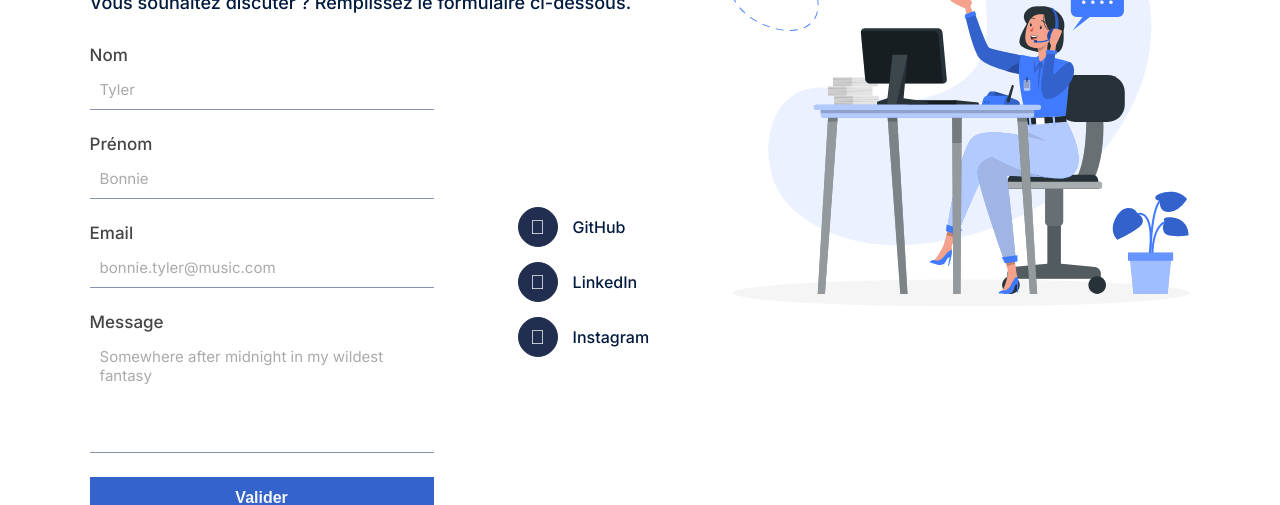
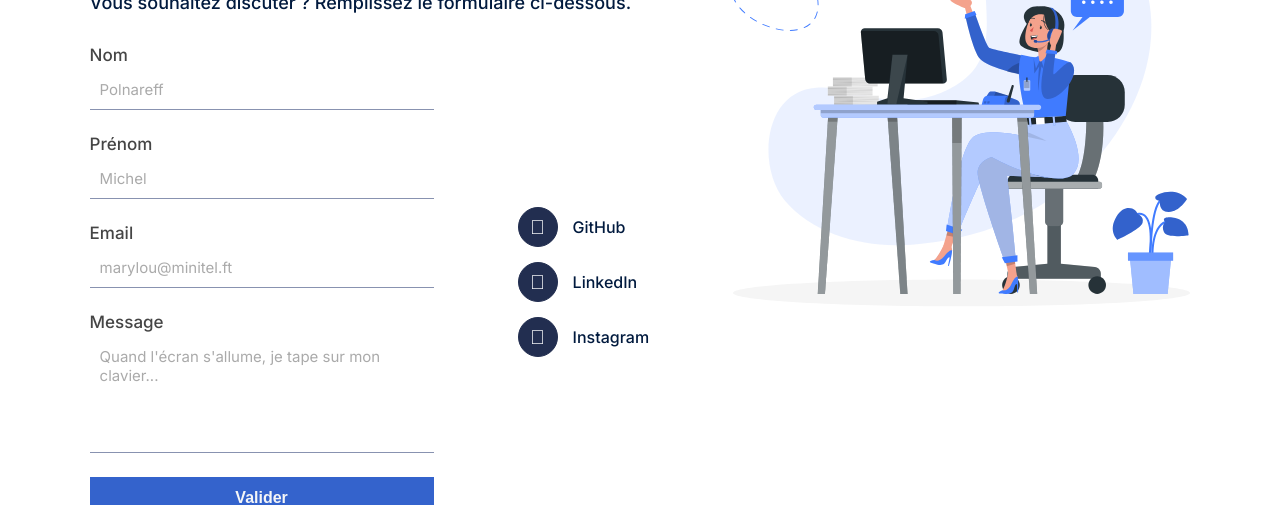
Before and after one commit to J-D25/portfolio, a React (Create React App) app: page /contact in a window 1280 px wide. Shown: the part 197-702 px from the top of the page. Built offline with nearby package versions, Linux system fonts and the light colour scheme.

Commit message:
src/components/Contact.js : ajout de placeholders personnalisés de manière aléatoire

```diff
--- a/src/components/Contact.js
+++ b/src/components/Contact.js
@@ -3,8 +3,10 @@ import './App.css';
 import './Contact.css';
 import Mail from "../data/mail.php"
 import illustration from "../assets/contact.svg";
+import placeholders from "../data/contactPlaceholders.json";
 
 export default function Contact() {
+  const Rand = Math.floor(Math.random() * (placeholders.length));
   const [name, setName] = useState("");
   const [firstName, setFirstName] = useState("");
   const [email, setEmail] = useState("");
@@ -34,19 +36,19 @@ export default function Contact() {
         <form ref={formContact} onSubmit={handleFormSubmit}>
           <div className="Contact-means-formInput">
             <label htmlFor="form-name">Nom</label>
-            <input type="text" id="form-name" name="lname" value={name} onChange={e => setName(e.target.value)} placeholder="Tyler" required/>
+            <input type="text" id="form-name" name="lname" value={name} onChange={e => setName(e.target.value)} placeholder={placeholders[Rand].lname} required/>
           </div>
           <div className="Contact-means-formInput">
             <label htmlFor="form-firstname">Prénom</label>
-            <input type="text" id="form-firstname" name="fname" value={firstName} onChange={e => setFirstName(e.target.value)} placeholder="Bonnie" required/>
+            <input type="text" id="form-firstname" name="fname" value={firstName} onChange={e => setFirstName(e.target.value)} placeholder={placeholders[Rand].fname} required/>
           </div>
           <div className="Contact-means-formInput">
             <label htmlFor="form-email">Email</label>
-            <input type="email" id="form-email" name="mail" value={email} onChange={e => setEmail(e.target.value)} placeholder="bonnie.tyler@music.com" required/>
+            <input type="email" id="form-email" name="mail" value={email} onChange={e => setEmail(e.target.value)} placeholder={placeholders[Rand].mail} required/>
           </div>
           <div className="Contact-means-formInput">
             <label htmlFor="form-message">Message</label>
-            <textarea type="text" id="form-message" name="message" value={message} onChange={e => setMessage(e.target.value)} placeholder="Somewhere after midnight in my wildest fantasy" required rows="5"/>
+            <textarea type="text" id="form-message" name="message" value={message} onChange={e => setMessage(e.target.value)} placeholder={placeholders[Rand].message} required rows="5"/>
           </div>
           <input type="submit" className="button" value="Valider"/>
         </form>
```
